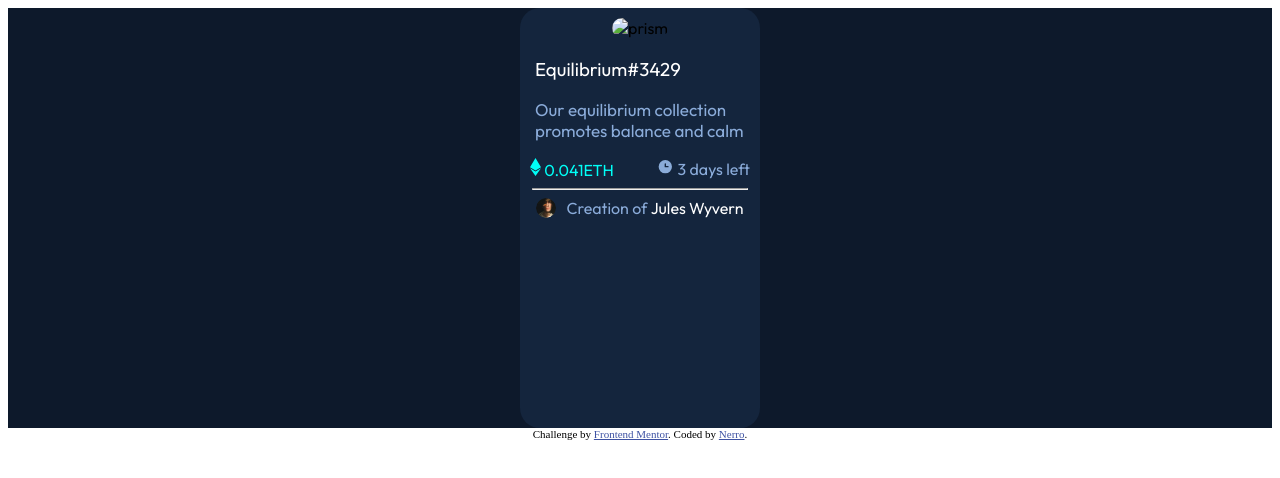
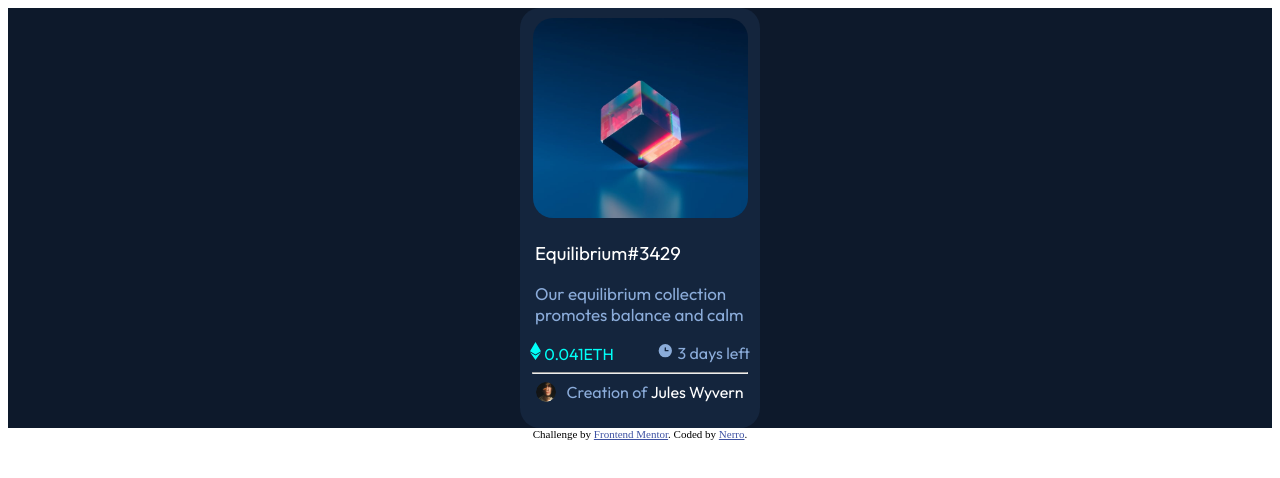
Before and after one commit to Nerro13/NFT-card-challenge, a plain HTML site: page index.html in a window 1280 px wide. Drawn offline with Linux system fonts and the light colour scheme; files whose address does not match are found by name.

Commit message:
Update index.html
Trial on images path correction

```diff
--- a/index.html
+++ b/index.html
@@ -22,7 +22,7 @@
   <div class="wrapper">
     <div class="container">
       <div class="cont1">
-        <img src="./nft-preview-card-component-main/images/image-equilibrium.jpg" alt="prism">
+        <img src="/images/image-equilibrium.jpg" alt="prism">
       </div>
       <div class="cont2">
         <div class="heading">
```
